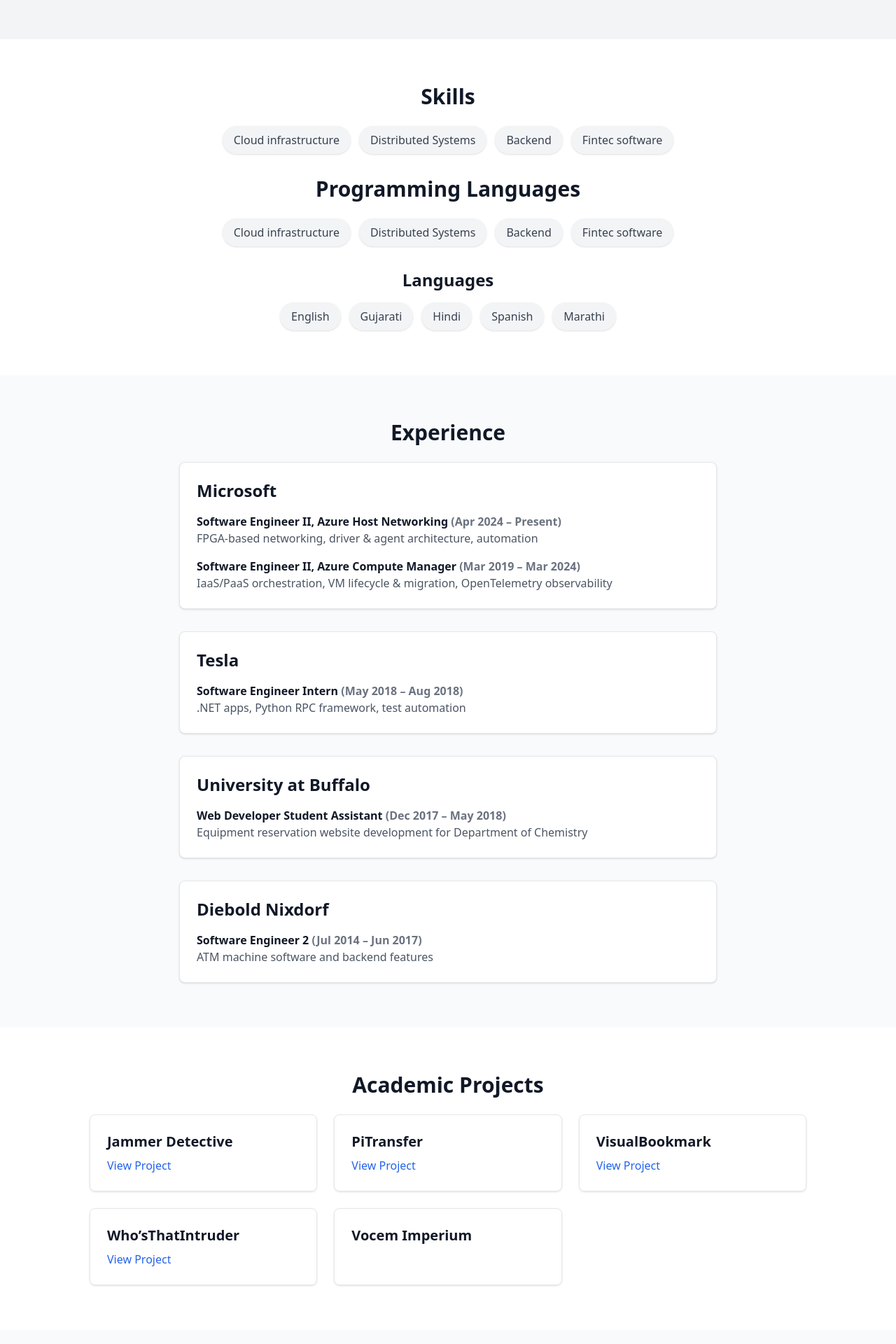
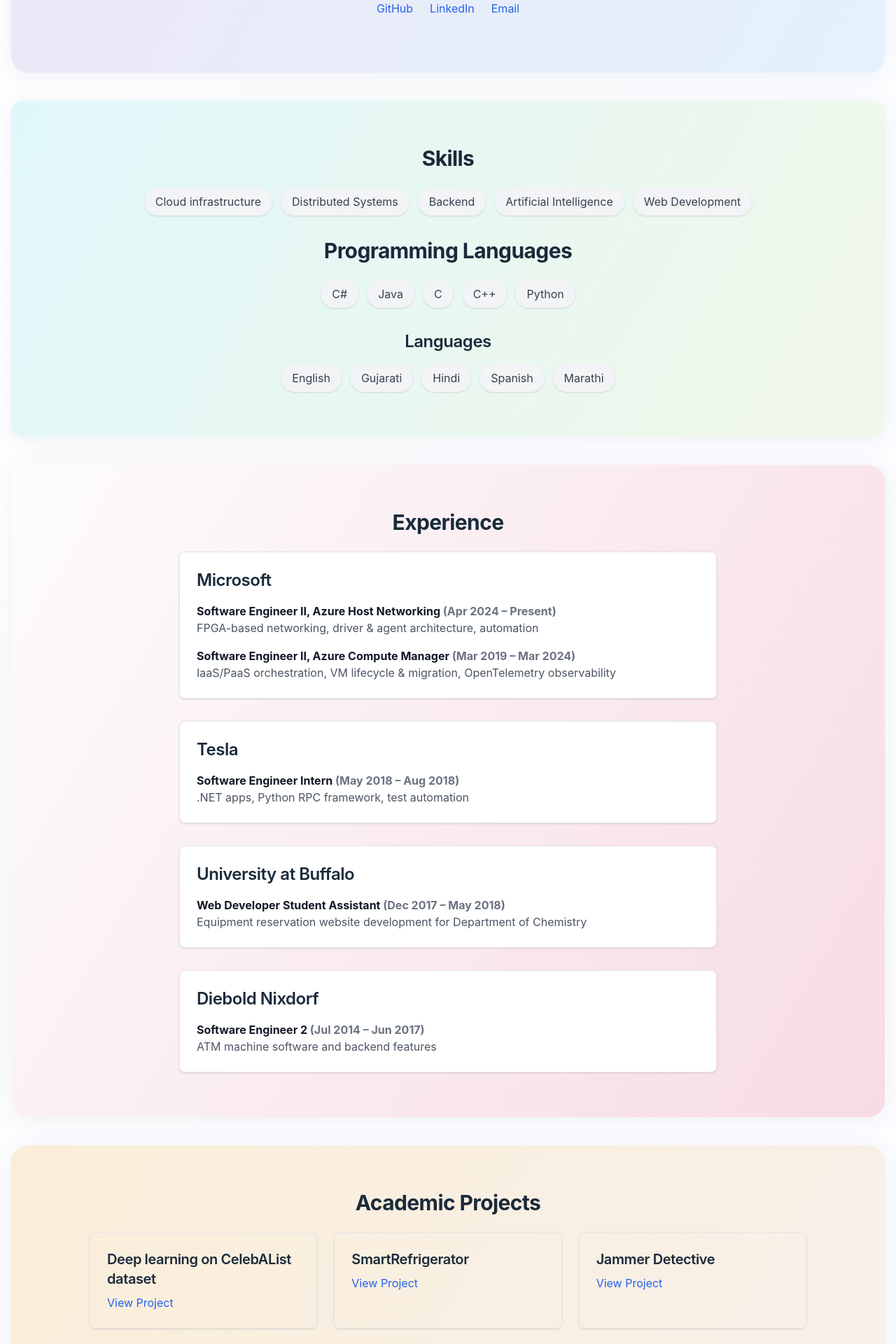
Before and after one commit to K10shah/portfolio, a React (Vite) app: page / in a window 1280 px wide. Shown: the part 280-2200 px from the top of the page at 70% size. Built offline with nearby package versions, Linux system fonts and the light colour scheme.

Commit message:
Style changes

```diff
--- a/src/App.jsx
+++ b/src/App.jsx
@@ -8,14 +8,14 @@
 
 function App() {
   return (
-    <div>
+    <main className="max-w-7xl mx-auto my-8 p-4 rounded-2xl shadow-lg bg-white/80 backdrop-blur">
       <Hero />
       <Skills />
       <Experience />
       <Projects />
       <Education />
       <Contact />
-    </div>
+    </main>
   )
 }
 
--- a/src/components/Contact.jsx
+++ b/src/components/Contact.jsx
@@ -3,7 +3,9 @@
 
 function Contact() {
   return (
-    <section className="py-16 px-6 bg-white text-center">
+    <section className="py-16 px-6 bg-white text-center"
+    style={{ background: 'linear-gradient(120deg, #f6f7fb 0%, #d1e6faff 100%)' }}
+    >
       <h2 className="text-3xl font-bold mb-6">Contact</h2>
       <p className="text-gray-700 mb-6">I’m open to opportunities and collaborations. Feel free to reach out!</p>
       <div className="flex justify-center gap-6">
--- a/src/components/Education.jsx
+++ b/src/components/Education.jsx
@@ -3,7 +3,9 @@
 
 function Education() {
   return (
-    <section className="py-16 px-6 bg-gray-50">
+    <section className="py-16 px-6 bg-gray-50"
+    style={{ background: 'linear-gradient(120deg, #e3f2fd 0%, #e0f2e7ff 100%)' }}
+    >
       <h2 className="text-3xl font-bold mb-6 text-center">Education</h2>
       <div className="max-w-xl mx-auto space-y-6">
         {content.education.map((edu, idx) => (
--- a/src/components/Experience.jsx
+++ b/src/components/Experience.jsx
@@ -3,7 +3,9 @@
 
 function Experience() {
   return (
-    <section className="py-16 px-6 bg-gray-50">
+    <section className="py-16 px-6 bg-gray-50"
+    style={{ background: 'linear-gradient(120deg, #fdfcfcff 0%, #f7dbe4ff 100%)' }}
+    >
       <h2 className="text-3xl font-bold mb-6 text-center">Experience</h2>
       <div className="max-w-3xl mx-auto space-y-8">
         {content.experience.map((job, idx) => (
--- a/src/components/Hero.jsx
+++ b/src/components/Hero.jsx
@@ -3,7 +3,9 @@
 
 function Hero() {
   return (
-    <section className="flex flex-col items-center justify-center text-center py-20 bg-gray-100">
+    <section className="flex flex-col items-center justify-center text-center py-20 bg-gray-100"
+    style={{ background: 'linear-gradient(120deg, #ede7f6 0%, #e3f2fd 100%)' }}
+    >
       <h1 className="text-4xl md:text-5xl font-bold">{content.name}</h1>
       <p className="text-xl md:text-2xl mt-2 text-gray-700">{content.title}</p>
       <p className="mt-4 max-w-xl text-gray-600">{content.summary}</p>
--- a/src/components/Projects.jsx
+++ b/src/components/Projects.jsx
@@ -3,7 +3,9 @@
 
 function Projects() {
   return (
-    <section className="py-16 px-6 bg-white">
+    <section className="py-16 px-6 bg-white"
+    style={{ background: 'linear-gradient(120deg, #faeed9ff 0%, #f8f0eaff 100%)' }}
+    >
       <h2 className="text-3xl font-bold mb-6 text-center">Academic Projects</h2>
       <div className="grid md:grid-cols-2 lg:grid-cols-3 gap-6 max-w-5xl mx-auto">
         {content.projects.map((proj, idx) => (
--- a/src/components/Skills.jsx
+++ b/src/components/Skills.jsx
@@ -3,7 +3,10 @@
 
 function Skills() {
   return (
-    <section className="py-16 px-6 bg-white text-center">
+    <section
+      className="py-16 px-6 text-center rounded-2xl"
+      style={{ background: 'linear-gradient(120deg, #e0f7fa 0%, #f1f8e9 100%)' }}
+    >
       <h2 className="text-3xl font-bold mb-6">Skills</h2>
       <div className="flex flex-wrap justify-center gap-3 mb-8">
         {content.skills.map((skill, idx) => (
@@ -12,9 +15,9 @@
           </span>
         ))}
       </div>
-      <h2 className="text-3xl font-bold mb-6">Programming Languages</h2>
+      <h3 className="text-3xl font-bold mb-6">Programming Languages</h3>
       <div className="flex flex-wrap justify-center gap-3 mb-8">
-        {content.skills.map((programminglanguages, idx) => (
+        {content.programminglanguages.map((programminglanguages, idx) => (
           <span key={idx} className="px-4 py-2 bg-gray-100 rounded-full text-gray-700 shadow">
             {programminglanguages}
           </span>
--- a/src/data/content.js
+++ b/src/data/content.js
@@ -5,7 +5,7 @@
   github: "https://github.com/K10shah",
   linkedin: "https://www.linkedin.com/in/k10shah",
   email: "ketan.shah2014@gmail.com",
-  skills: ["Cloud infrastructure", "Distributed Systems", "Backend", "Fintec software"],
+  skills: ["Cloud infrastructure", "Distributed Systems", "Backend", "Artificial Intelligence", "Web Development"],
   programminglanguages: ["C#", "Java", "C", "C++", "Python"],
   languages: ["English", "Gujarati", "Hindi", "Spanish", "Marathi"],
   experience: [
@@ -56,11 +56,12 @@
     }
   ],
   projects: [
+    { name: "Deep learning on CelebAList dataset", link: "https://github.com/K10shah/ml-deeplearning-celebAlist"},
+    { name: "SmartRefrigerator", link: "https://github.com/K10shah/SmartRefrigerator" },
     { name: "Jammer Detective", link: "https://github.com/K10shah/JammerDetective" },
     { name: "PiTransfer", link: "https://github.com/K10shah/PiTransfer" },
     { name: "VisualBookmark", link: "https://github.com/K10shah/VisualBookmark" },
-    { name: "Who’sThatIntruder", link: "https://github.com/K10shah/Who-sThatIntruder" },
-    { name: "Vocem Imperium", link: "" }
+    { name: "Who’sThatIntruder", link: "https://github.com/K10shah/Who-sThatIntruder" }
   ],
   education: [
     { school: "University at Buffalo", degree: "MS Computer Science", year: "2017-2019" },
--- a/src/index.css
+++ b/src/index.css
@@ -2,4 +2,58 @@
 @tailwind components;
 @tailwind utilities;
 
-body { @apply bg-gray-50 text-gray-900; }
+body {
+  min-height: 100vh;
+  background: linear-gradient(120deg, #f6f7fb 0%, #e9f3fd 100%);
+  font-family: 'Inter', 'Segoe UI', Arial, sans-serif;
+  color: #222;
+  transition: background 0.5s;
+}
+
+/* Figma-style section cards */
+section {
+  background: #fff;
+  border-radius: 1.5rem;
+  box-shadow: 0 4px 32px 0 rgba(60, 80, 120, 0.08);
+  margin-bottom: 2.5rem;
+  padding: 2.5rem 1.5rem;
+  transition: box-shadow 0.2s, transform 0.2s;
+}
+
+section:hover {
+  box-shadow: 0 8px 48px 0 rgba(60, 80, 120, 0.16);
+  transform: translateY(-2px) scale(1.01);
+}
+
+/* Headings */
+h1, h2, h3 {
+  font-weight: 700;
+  letter-spacing: -0.02em;
+  color: #1a2a3a;
+}
+
+/* Interactive tags/buttons */
+.tag, .btn {
+  display: inline-block;
+  padding: 0.5rem 1.25rem;
+  border-radius: 9999px;
+  background: linear-gradient(90deg, #e0e7ff 0%, #fceabb 100%);
+  color: #222;
+  font-weight: 600;
+  box-shadow: 0 2px 8px 0 rgba(60, 80, 120, 0.08);
+  transition: background 0.2s, box-shadow 0.2s, transform 0.2s;
+  margin: 0.25rem;
+}
+
+.tag:hover, .btn:hover {
+  background: linear-gradient(90deg, #c7d2fe 0%, #ffe0b2 100%);
+  box-shadow: 0 4px 16px 0 rgba(60, 80, 120, 0.16);
+  transform: scale(1.05);
+}
+
+/* Responsive adjustments */
+@media (max-width: 640px) {
+  section {
+    padding: 1.25rem 0.5rem;
+  }
+}
```
Also changed, not shown: 3 other files (tests, documents, lock files or other folders).
